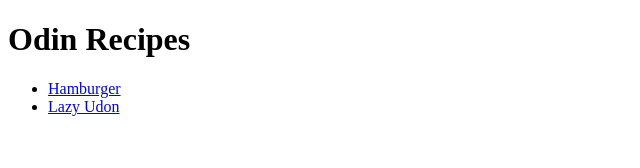
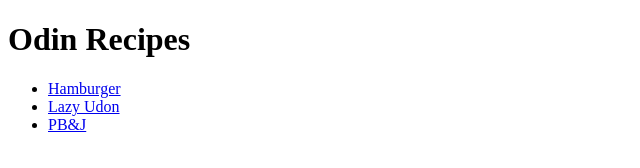
Before and after one commit to nullat0m7/odin-recipes, a plain HTML site: page index.html in a window 1280 px wide. Shown: the full height of the page, 0-640 px from the left. Drawn offline with Linux system fonts and the light colour scheme.

Commit message:
Add link to pbj.html

```diff
--- a/index.html
+++ b/index.html
@@ -10,6 +10,7 @@
         <ul>
             <li><a href="./recipes/hamburger.html">Hamburger</a></li>
             <li><a href="./recipes/lazyudon.html">Lazy Udon</a></li>
+            <li><a href="./recipes/pbj.html">PB&J</a></li>
         </ul>
     </body>
 </html>
```
